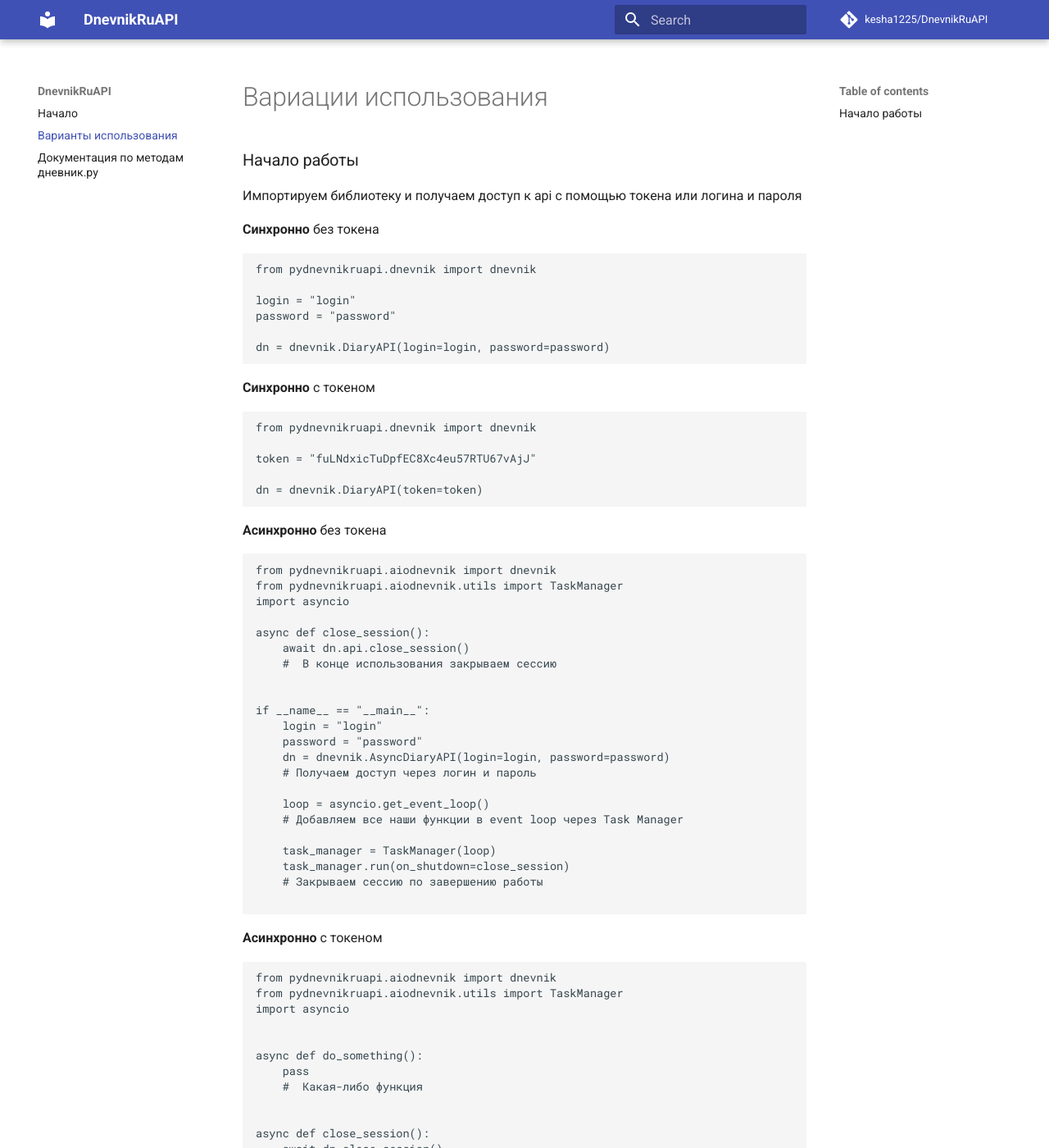
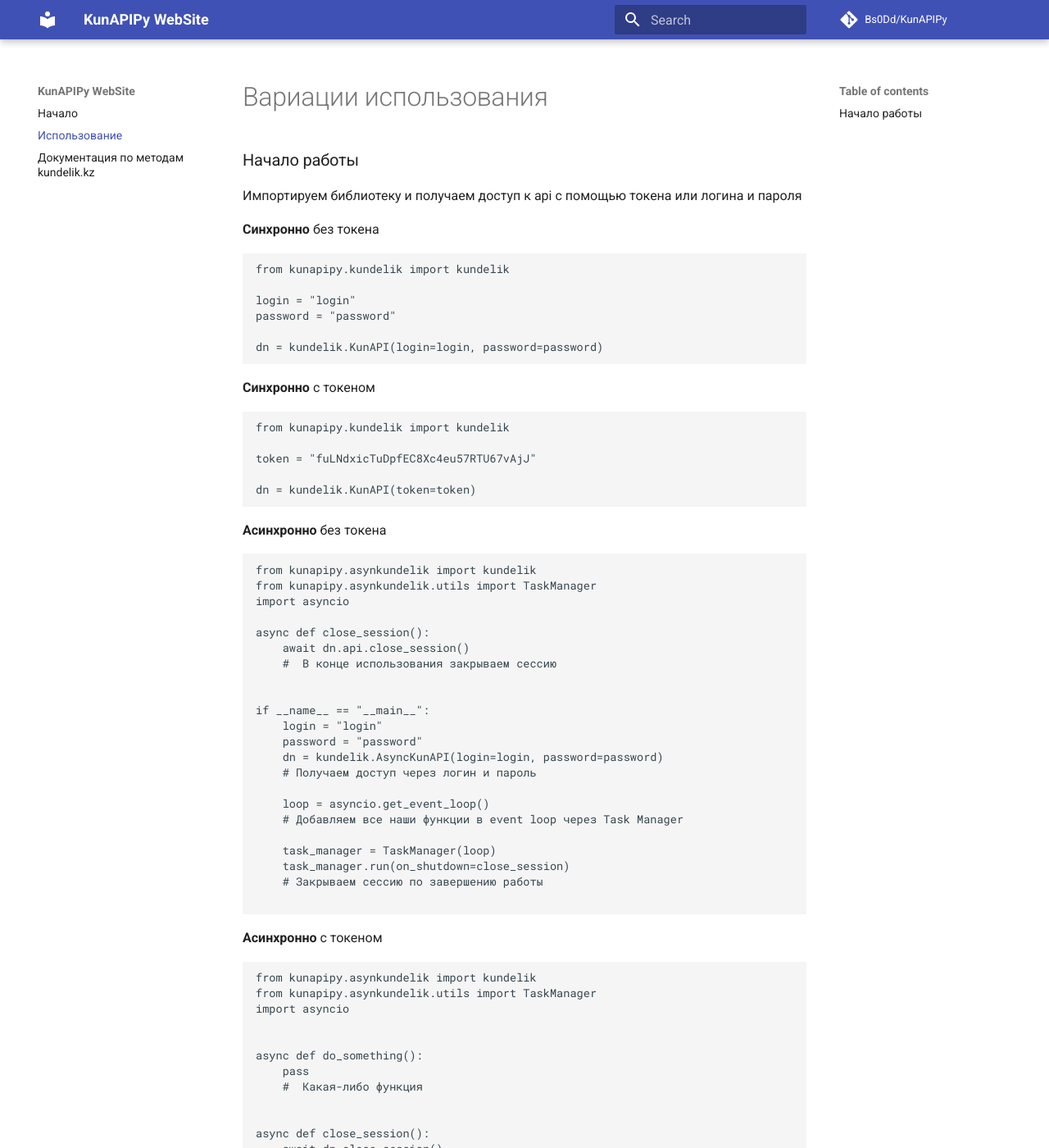
Before and after one commit to Bs0Dd/KunAPIPy, an MkDocs documentation site: the page built from docs/using.md, in a window 1280 px wide and 1400 px high. Shown: the whole window at 82% size. Built offline with MkDocs 1.6.1 and Material for MkDocs 9.7.7, drawn with Linux system fonts in a browser that asks for light colours; comment, search, counter and statistics services are not loaded; some of the changed text lies outside the part shown.

Commit message:
Add files via upload

````diff
--- a/docs/using.md
+++ b/docs/using.md
@@ -6,27 +6,27 @@
 
 **Синхронно** без токена
 ```python
-from pydnevnikruapi.dnevnik import dnevnik
+from kunapipy.kundelik import kundelik
 
 login = "login"
 password = "password"
 
-dn = dnevnik.DiaryAPI(login=login, password=password)
+dn = kundelik.KunAPI(login=login, password=password)
 ```
 
 **Синхронно** с токеном
 ```python
-from pydnevnikruapi.dnevnik import dnevnik
+from kunapipy.kundelik import kundelik
 
 token = "fuLNdxicTuDpfEC8Xc4eu57RTU67vAjJ"
 
-dn = dnevnik.DiaryAPI(token=token)
+dn = kundelik.KunAPI(token=token)
 ```
 
 **Асинхронно** без токена
 ```python3
-from pydnevnikruapi.aiodnevnik import dnevnik
-from pydnevnikruapi.aiodnevnik.utils import TaskManager
+from kunapipy.asynkundelik import kundelik
+from kunapipy.asynkundelik.utils import TaskManager
 import asyncio
 
 async def close_session():
@@ -37,7 +37,7 @@
 if __name__ == "__main__":
     login = "login"
     password = "password"
-    dn = dnevnik.AsyncDiaryAPI(login=login, password=password)
+    dn = kundelik.AsyncKunAPI(login=login, password=password)
     # Получаем доступ через логин и пароль
 
     loop = asyncio.get_event_loop()
@@ -51,8 +51,8 @@
 
 **Асинхронно** с токеном
 ```python3
-from pydnevnikruapi.aiodnevnik import dnevnik
-from pydnevnikruapi.aiodnevnik.utils import TaskManager
+from kunapipy.asynkundelik import kundelik
+from kunapipy.asynkundelik.utils import TaskManager
 import asyncio
 
 
@@ -68,7 +68,7 @@
 
 if __name__ == "__main__":
     token = "uqLp5xicTurpTEC8Xc4eup7R6U77bhl0"
-    dn = dnevnik.AsyncDiaryAPI(token=token)
+    dn = kundelik.AsyncKunAPI(token=token)
     # Получаем доступ через токен
 
     loop = asyncio.get_event_loop()
--- a/mkdocs.yml
+++ b/mkdocs.yml
@@ -1,10 +1,10 @@
-site_name: DnevnikRuAPI
+site_name: KunAPIPy WebSite
 nav:
     - Начало: index.md
-    - Варианты использования: using.md
-    - Документация по методам дневник.ру: methods.md
+    - Использование: using.md
+    - Документация по методам kundelik.kz: methods.md
 theme:
   name: 'material'
 
-repo_name: 'kesha1225/DnevnikRuAPI'
-repo_url: 'https://github.com/kesha1225/DnevnikRuAPI'
+repo_name: 'Bs0Dd/KunAPIPy'
+repo_url: 'https://github.com/Bs0Dd/KunAPIPy'
--- a/pyproject.toml
+++ b/pyproject.toml
@@ -1,8 +1,8 @@
 [tool.poetry]
-name = "DnevnikRuAPI"
+name = "KunAPIPy"
 version = "0.1.0"
 description = ""
-authors = ["kesha1225 <samedov03@mail.ru>"]
+authors = ["kesha1225 <samedov03@mail.ru> & Bs()Dd <wladeus@drittereich.de>"]
 
 [tool.poetry.dependencies]
 python = "^3.7"
--- a/setup.py
+++ b/setup.py
@@ -5,10 +5,10 @@
 setup(
     name="kunapipy",
     version=kunapipy.__version__,
-    url="https://github.com/kesha1225/DnevnikRuAPI",
+    url="https://github.com/Bs0Dd/KunAPIPy",
     author="kesha1225 & Bs()Dd",
     packages=find_packages(),
-    description="simple wrapper for kundelik.kz API, based on dnevnikruapi",
+    description="simple wrapper for kundelik.kz API, based on pydnevnikruapi",
     install_requires=["requests", "aiohttp"],
     long_description=open("README.md", encoding="utf-8").read()
 )
````
Also changed, not shown: README.md (+8 -8 lines), docs/index.md (+9 -9 lines), docs/methods.md (+3 -3 lines).
